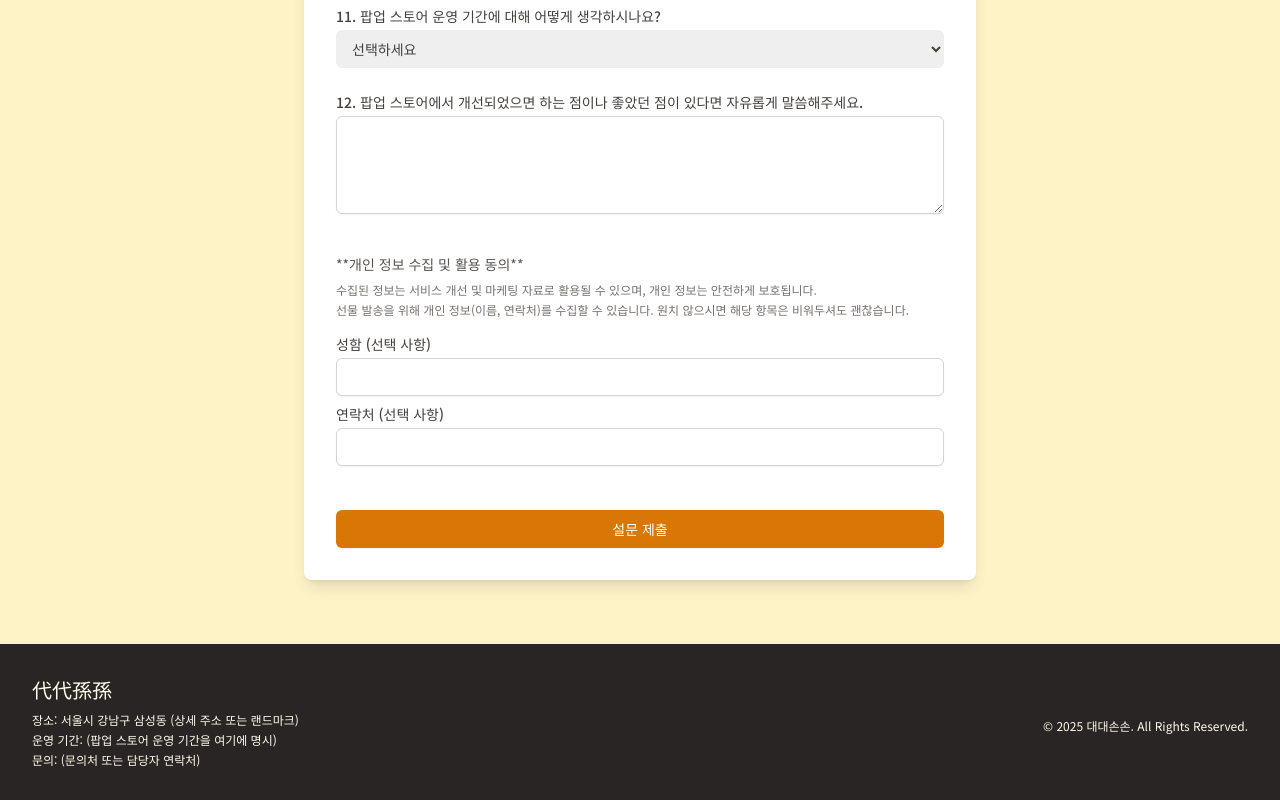
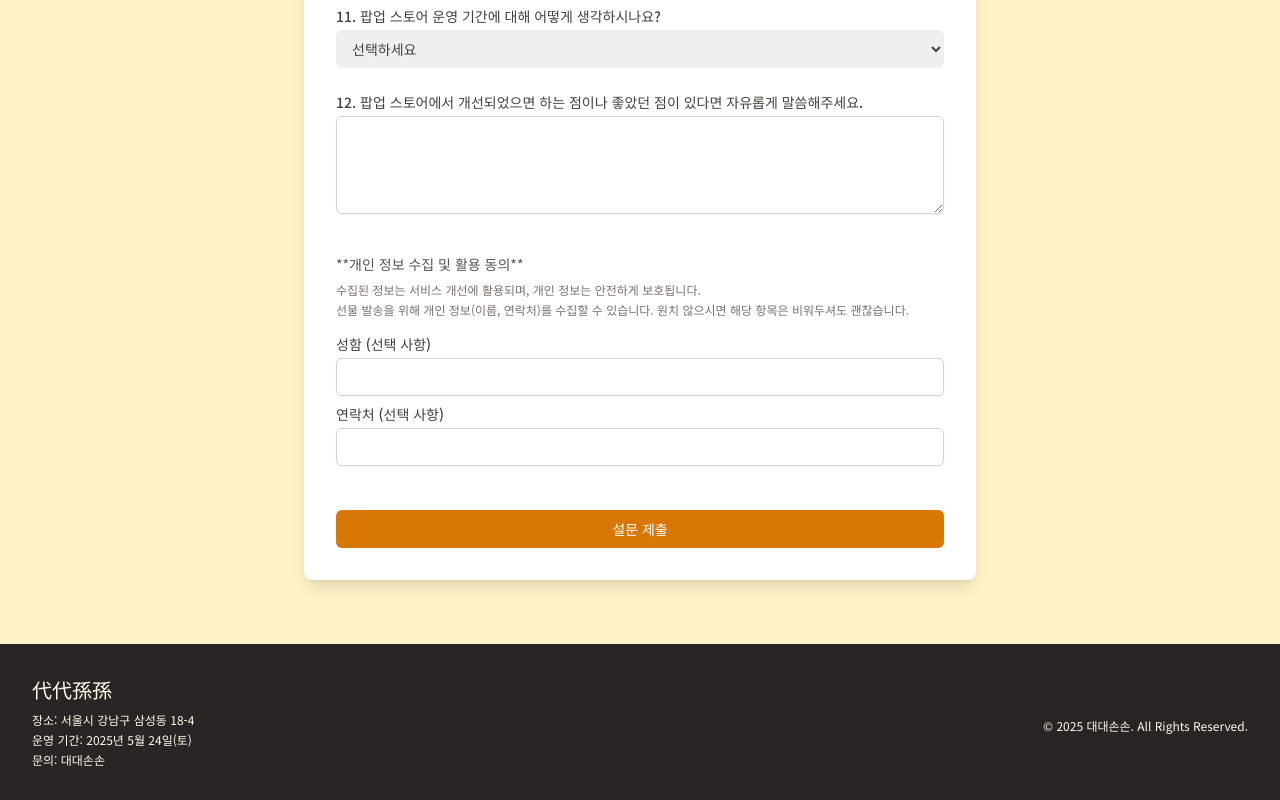
Before and after one commit to naromath/dadasonson, a plain HTML site: page index.html in a window 1280 px wide. Shown: the part 3647-4447 px from the top of the page. Drawn offline with nearby package versions, Linux system fonts and the light colour scheme; a web font is replaced by a local one.

Commit message:
Update index.html

```diff
--- a/index.html
+++ b/index.html
@@ -802,7 +802,7 @@
                 **개인 정보 수집 및 활용 동의**
               </p>
               <p class="text-xs text-stone-500 mb-1">
-                수집된 정보는 서비스 개선 및 마케팅 자료로 활용될 수 있으며,
+                수집된 정보는 서비스 개선에 활용되며,
                 개인 정보는 안전하게 보호됩니다.
               </p>
               <p class="text-xs text-stone-500 mb-4">
@@ -862,12 +862,12 @@
         <div class="mb-4 md:mb-0">
           <p class="brand-title text-xl mb-2">代代孫孫</p>
           <p class="text-xs mb-1">
-            장소: 서울시 강남구 삼성동 (상세 주소 또는 랜드마크)
+            장소: 서울시 강남구 삼성동 18-4
           </p>
           <p class="text-xs mb-1">
-            운영 기간: (팝업 스토어 운영 기간을 여기에 명시)
+            운영 기간: 2025년 5월 24일(토)
           </p>
-          <p class="text-xs">문의: (문의처 또는 담당자 연락처)</p>
+          <p class="text-xs">문의: 대대손손</p>
         </div>
         <div class="text-center md:text-right">
           <p class="text-xs mt-2">&copy; 2025 대대손손. All Rights Reserved.</p>
```
